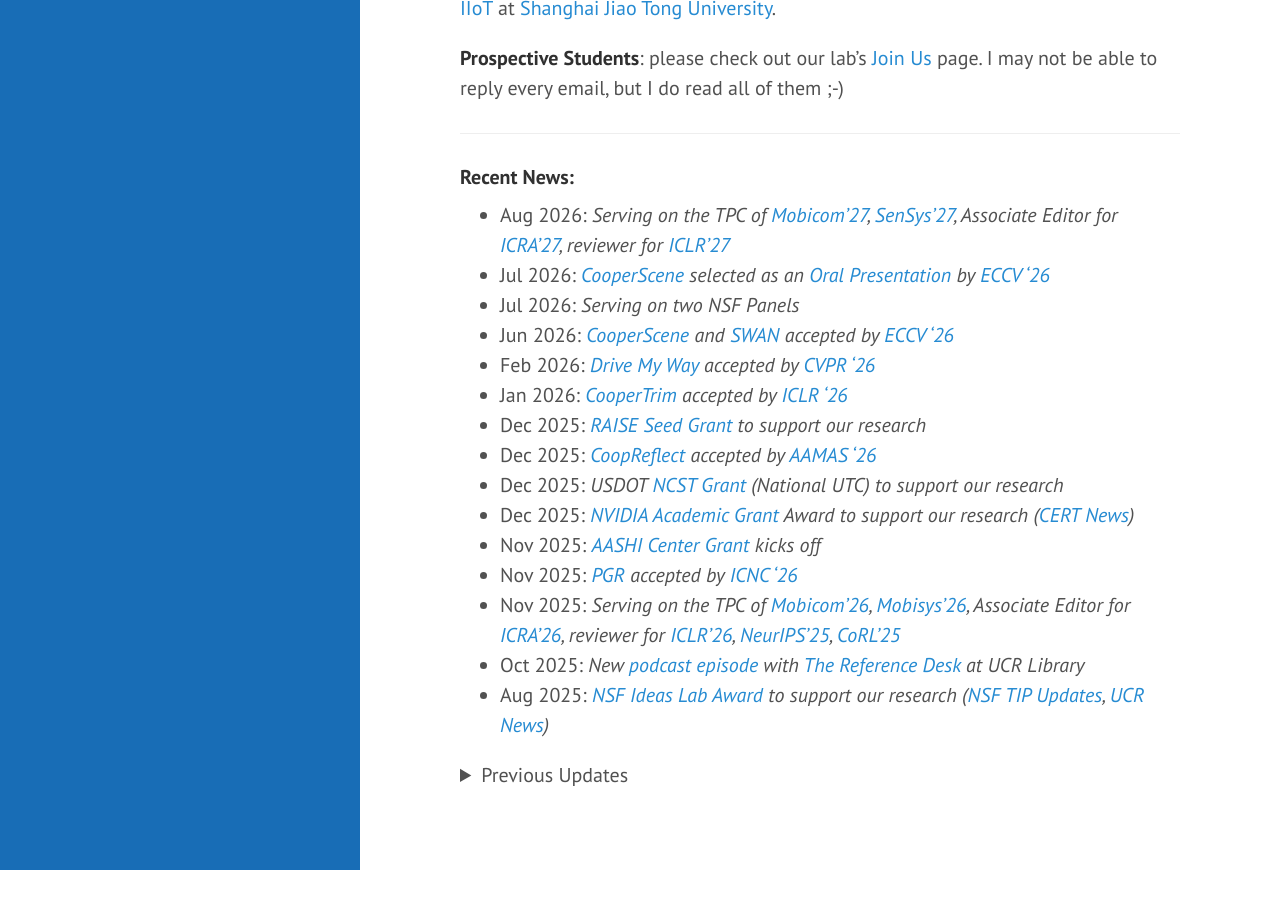
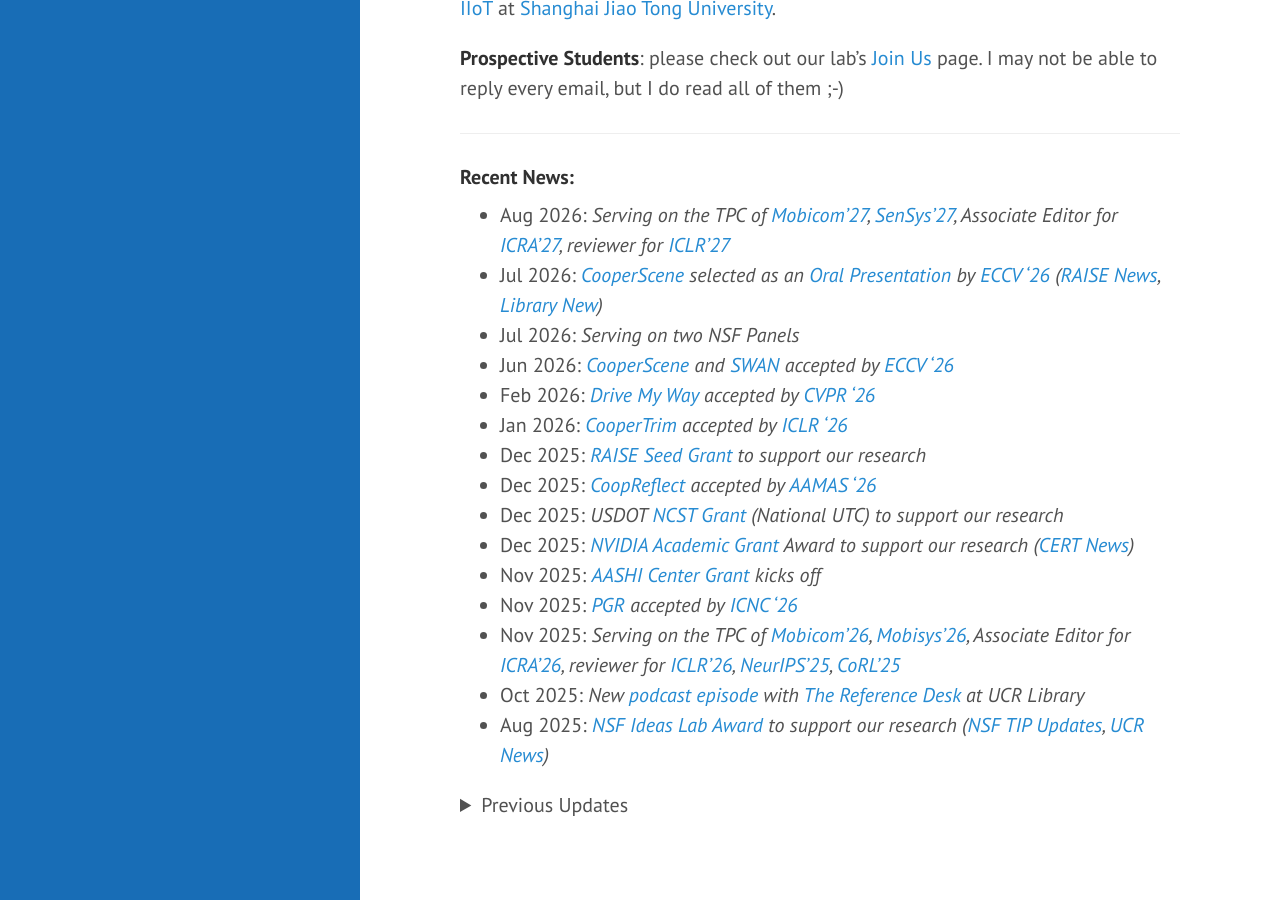
Before and after one commit to hangqiu/hangqiu.github.io, a Jekyll site: the page built from index.md, in a window 1280 px wide and 900 px high, scrolled down 607 px. Built offline with Jekyll 4.4.1, drawn with Linux system fonts in a browser that asks for light colours; a style sheet for code colours, icons or effects is not loaded; before the commit the page ends 1477 px from its top, so only the background shows below that.

Commit message:
Auto-sync lab_news_auto.yml from source repo

```diff
--- a/_data/lab_news_auto.yml
+++ b/_data/lab_news_auto.yml
@@ -1,4 +1,4 @@
-- title: "[CooperScene](https://arxiv.org/abs/2606.31219) selected as an [Oral Presentation]() by [ECCV '26](https://eccv.ecva.net/Conferences/2026)"
+- title: "[CooperScene](https://arxiv.org/abs/2606.31219) selected as an [Oral Presentation](https://eccv.ecva.net/virtual/2026/spotlight/6201) by [ECCV '26](https://eccv.ecva.net/Conferences/2026) ([RAISE News](https://raise.ucr.edu/conference/2026/09/03/ucr-researchers-present-computer-vision-advances-premier-ai-conference-europe), [Library New](https://library.ucr.edu/news/2026/09/09/ucr-library-research-and-technology-division-helps-cisl-lab-bring-autonomous))"
   date: 2026-07-23
 
 - title: "[CooperScene](https://arxiv.org/abs/2606.31219) and [SWAN](https://arxiv.org/abs/2604.26181) accepted by [ECCV '26](https://eccv.ecva.net/Conferences/2026)"
```
